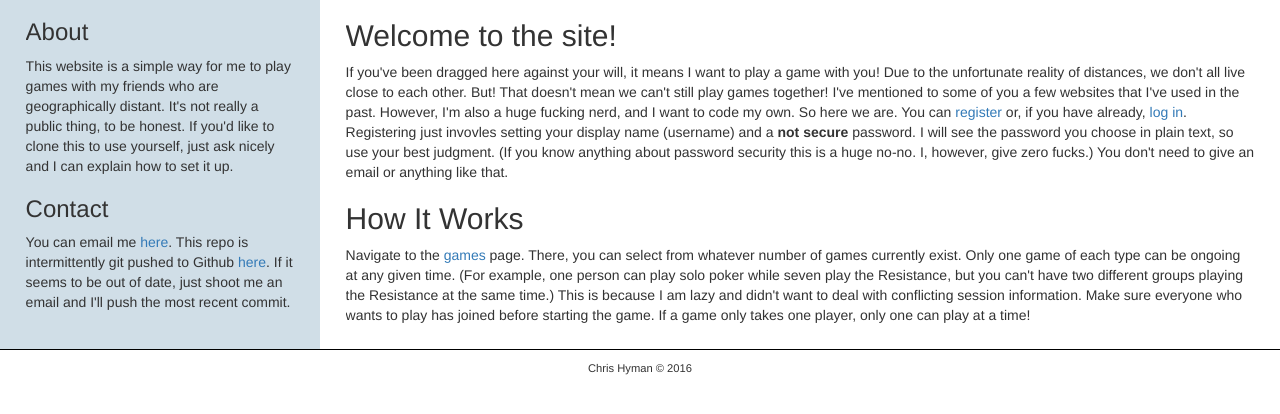
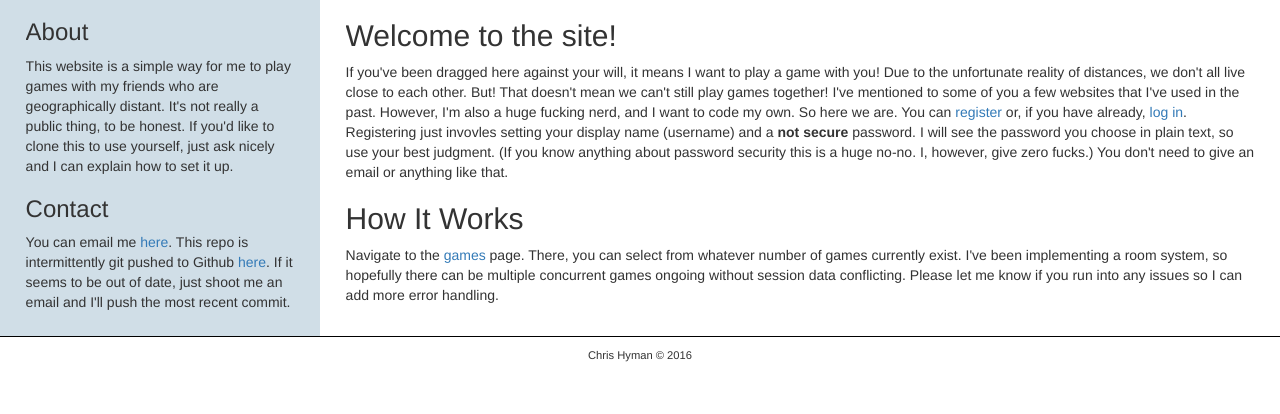
Before and after one commit to chrhyman/wugs-site, a Flask app: page / in a window 1280 px wide. Shown: the part 231-645 px from the top of the page. Run offline with Flask 2, Linux system fonts and the light colour scheme; some libraries are stand-ins or nearby versions.

Commit message:
Not sure what this is

```diff
--- a/templates/main_page.html
+++ b/templates/main_page.html
@@ -6,7 +6,7 @@
 	<h2>Welcome to the site!</h2>
     <p>If you've been dragged here against your will, it means I want to play a game with you! Due to the unfortunate reality of distances, we don't all live close to each other. But! That doesn't mean we can't still play games together! I've mentioned to some of you a few websites that I've used in the past. However, I'm also a huge fucking nerd, and I want to code my own. So here we are. You can <a href="/register">register</a> or, if you have already, <a href="/login">log in</a>. Registering just invovles setting your display name (username) and a <strong>not secure</strong> password. I will see the password you choose in plain text, so use your best judgment. (If you know anything about password security this is a huge no-no. I, however, give zero fucks.) You don't need to give an email or anything like that.</p>
     <h2>How It Works</h2>
-    <p>Navigate to the <a href="/games">games</a> page. There, you can select from whatever number of games currently exist. Only one game of each type can be ongoing at any given time. (For example, one person can play solo poker while seven play the Resistance, but you can't have two different groups playing the Resistance at the same time.) This is because I am lazy and didn't want to deal with conflicting session information. Make sure everyone who wants to play has joined before starting the game. If a game only takes one player, only one can play at a time!</p>
+    <p>Navigate to the <a href="/games">games</a> page. There, you can select from whatever number of games currently exist. I've been implementing a room system, so hopefully there can be multiple concurrent games ongoing without session data conflicting. Please let me know if you run into any issues so I can add more error handling.</p>
 {% endblock %}
 {% block sidebar %}
     <h3>About</h3>
```
